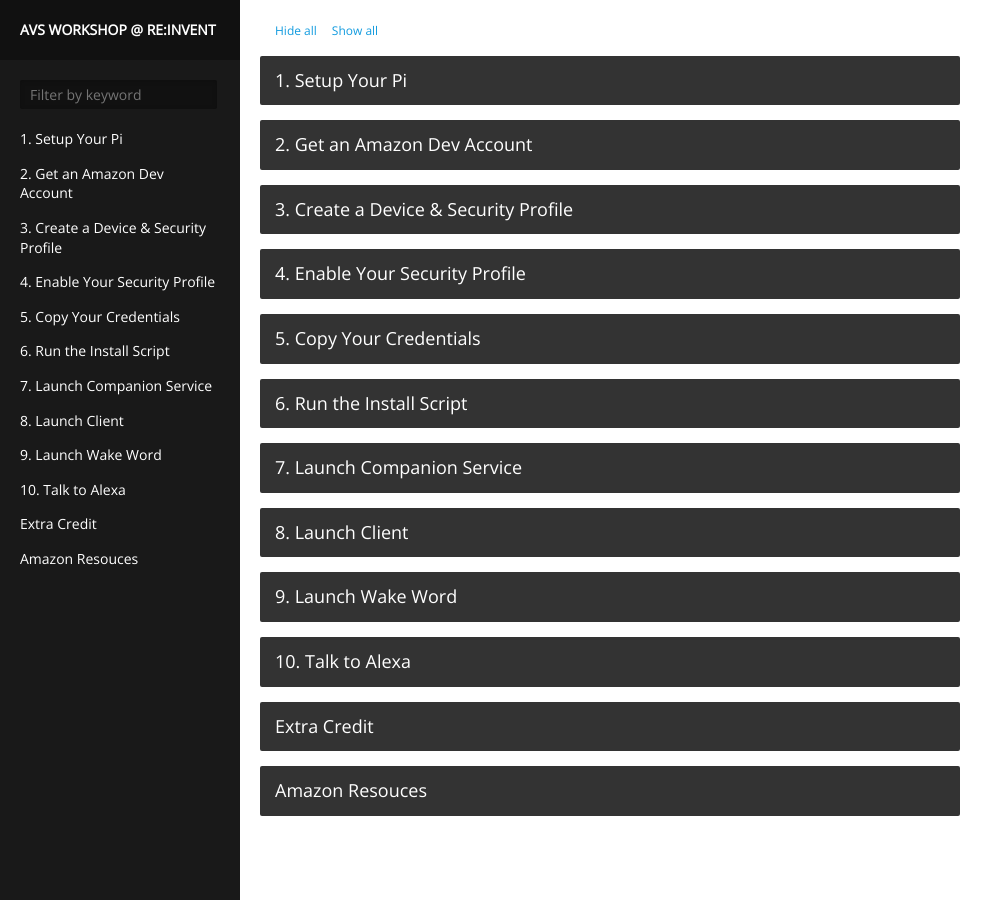
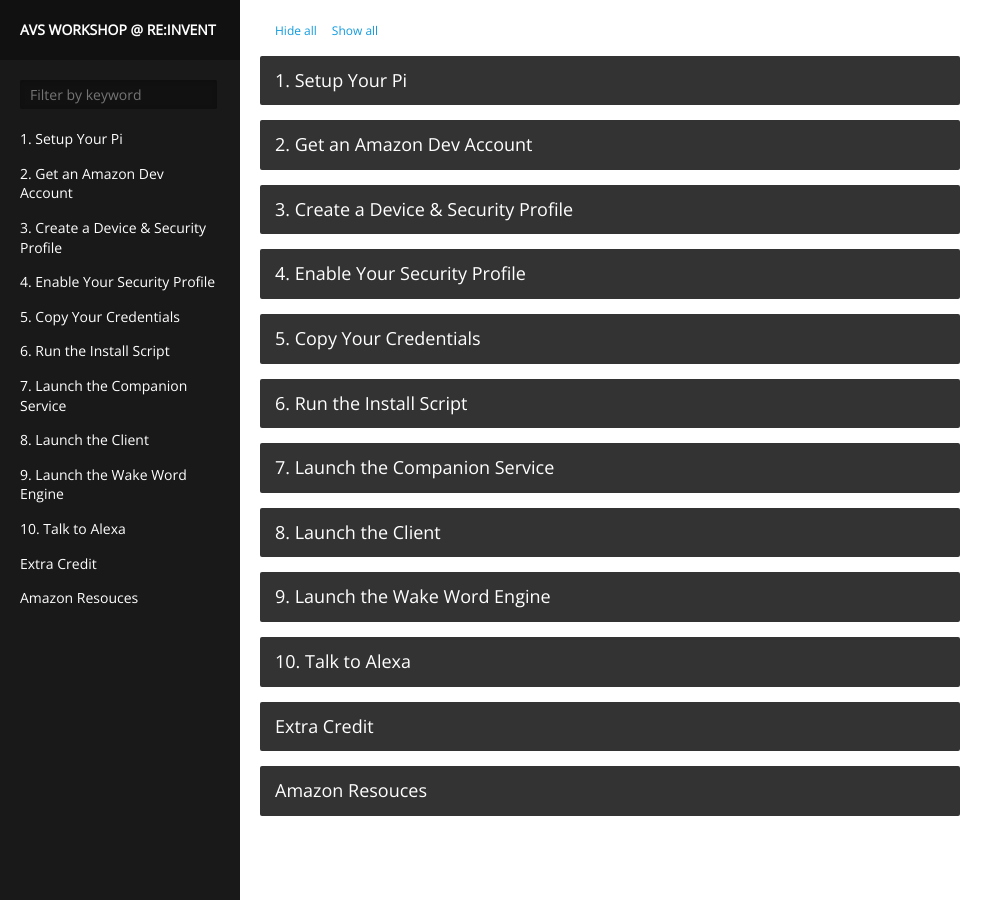
Before and after one commit to avs-sdk-workshop/avs-sdk-workshop.github.io, a Jekyll site: the page built from index.html, in a window 1280 px wide. Shown: the whole page, without its empty margins (0-1003 px from the left). Built offline with Jekyll 4.4.1, drawn with Linux system fonts in a browser that asks for light colours.

Commit message:
Welcome to re:Invent

```diff
--- a/_posts/2012-12-21-launch-wake-word.md
+++ b/_posts/2012-12-21-launch-wake-word.md
@@ -1,5 +1,5 @@
 ---
-title: '9. Launch Wake Word'
+title: '9. Launch the Wake Word Engine'
 
 
 layout: nil
--- a/_posts/2012-12-22-launch-client.md
+++ b/_posts/2012-12-22-launch-client.md
@@ -1,6 +1,5 @@
 ---
-title: '8. Launch Client'
-
+title: '8. Launch the Client'
 
 layout: nil
 ---
--- a/_posts/2012-12-23-launch-companion-service.md
+++ b/_posts/2012-12-23-launch-companion-service.md
@@ -1,5 +1,5 @@
 ---
-title: '7. Launch Companion Service'
+title: '7. Launch the Companion Service'
 
 
 layout: nil
```
